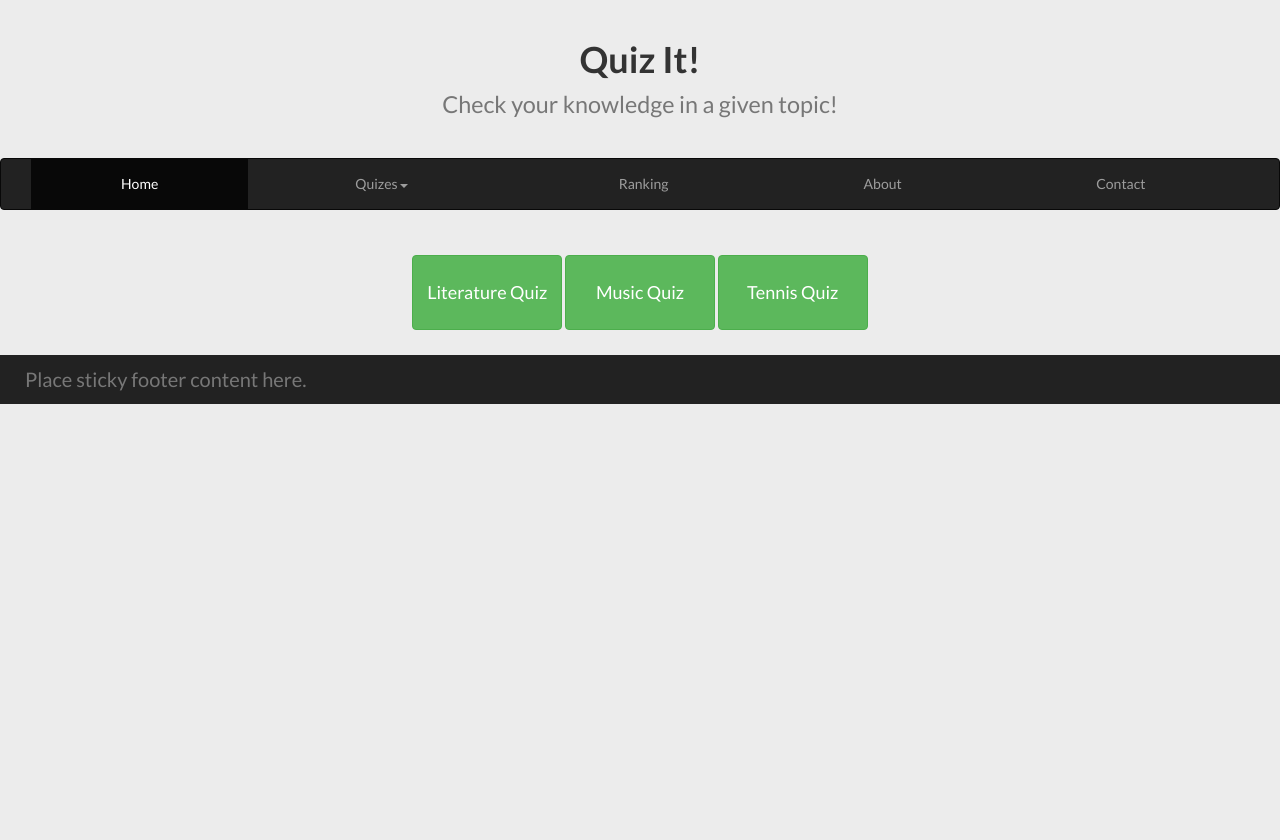
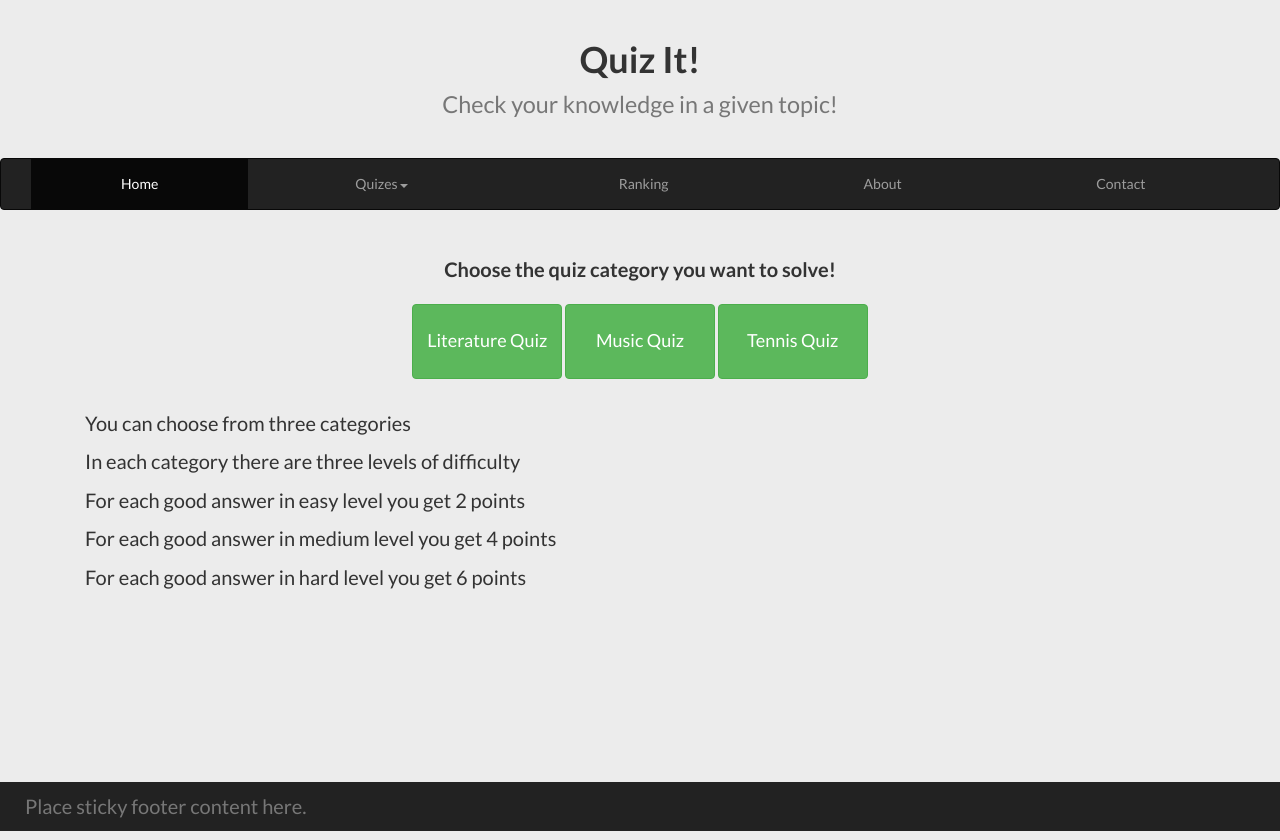
Before and after one commit to wojwarych/quizit, a Django app: page /home/quizes/ in a window 1280 px wide. Run offline with Django 3.2, Linux system fonts and the light colour scheme; some libraries are stand-ins or nearby versions.

Commit message:
changes in templates - added ahrefs mainly, new styles in stylesheet

```diff
--- a/home/static/home/css/style.css
+++ b/home/static/home/css/style.css
@@ -34,6 +37,14 @@
 		font-size: 20px;
 		padding-left: 10px;
 		padding-right: 10px;
+	}
+	.container > p {
+		text-align: justify;
+		padding-left: 15px;
+	}
+	.align-center > p {
+		text-align: center;
+		padding-bottom: 10px;
 	}
 	.navbar-nav {
 		margin: 0 auto;
--- a/home/templates/home/about.html
+++ b/home/templates/home/about.html
@@ -36,7 +36,7 @@
 	{% endblock %}
 
 	{% block content_div %}
-		<div class="container" title="About page content">
+		<div class="container" style="min-height:69%;">
 			<div class="main-content">
 				<p>Lorem ipsum dolor sit amet, consectetur adipiscing elit. Proin nibh augue, suscipit a, scelerisque sed, lacinia in, mi. Cras vel lorem. Etiam pellentesque aliquet tellus. Phasellus pharetra nulla ac diam. Quisque semper justo at risus. Donec venenatis, turpis vel hendrerit interdum, dui ligula ultricies purus, sed posuere libero dui id orci. Nam congue, pede vitae dapibus aliquet, elit magna vulputate arcu, vel tempus metus leo non est. Etiam sit amet lectus quis est congue mollis. Phasellus congue lacus eget neque. Phasellus ornare, ante vitae consectetuer consequat, purus sapien ultricies dolor, et mollis pede metus eget nisi. Praesent sodales velit quis augue. Cras suscipit, urna at aliquam rhoncus, urna quam viverra nisi, in interdum massa nibh nec erat.</p>
 			</div>
--- a/home/templates/home/contact.html
+++ b/home/templates/home/contact.html
@@ -40,7 +40,7 @@
 		<div class="container">
 			<div class="main-content">
 				<div class="contact-description">
-					<p>Are you interested in sending me some feedback? What you think of this page? What's your opinion? Any suggestions?</p><p>Feel free to send me an e-mail.</p><p>Check out also my <span style="font-weight:800;"><a target="_blank" href="https:\\github.com\wojwarych">github</a></span> account!</p>
+					<p>Are you interested in sending me some feedback? What you think of this page? What's your opinion? Any suggestions?</p><p>Feel free to send me an e-mail.</p><p>Check out also my <span style="font-weight:800;"><a target="_blank" href="https:\\github.com\wojwarych">GitHub</a></span> account!</p>
 				</div>
 			</div>
 			<div class="contact-form">
--- a/home/templates/home/index.html
+++ b/home/templates/home/index.html
@@ -53,7 +53,7 @@
 							<hr>
 						</div>
 						<div class="article-content">
-								{{ article.article }}
+								{{ article.art_snippet }}
 						</div>
 						<div class='read-more'>
 							<a href="{% url 'home:post' article.id %}">
--- a/home/templates/home/post.html
+++ b/home/templates/home/post.html
@@ -36,7 +36,7 @@
 	{% endblock %}
 
 	{% block content_div %}
-				<div class="container">
+				<div class="container" style="min-height:69%;">
 					<article>
 						<div class="article-header">
 							<div class="article-title">
@@ -50,7 +50,7 @@
 							<hr>
 						</div>
 						<div class="article-content">
-								{{ post.article }}
+							{{ post.article }}
 						</div>
 					</article>
 				</div>
--- a/home/templates/home/quiz_nav.html
+++ b/home/templates/home/quiz_nav.html
@@ -36,8 +36,11 @@
 	{% endblock %}
 
 	{% block content_div %}
-		<div class="container">
-			<div class="main-content">
+			<div class="main-content" style="min-height: 69%;">
+				<div class="container" style="padding-bottom:20px;">
+					<span class="align-center">
+						<p><b>Choose the quiz category you want to solve!</b></p>
+					</span>
 					<a href="{% url 'literature:levels' %}">
 						<button type="button" class="btn btn-success">
 							<span style="font-size: 18px;">Literature Quiz</span>
@@ -54,6 +57,13 @@
 						</button>
 					</a>
 				</div>
+				<div class="container" style="padding-top:10px;">
+					<p>You can choose from three categories</p>
+					<p>In each category there are three levels of difficulty</p>
+					<p>For each good answer in easy level you get 2 points</p>
+					<p>For each good answer in medium level you get 4 points</p>
+					<p>For each good answer in hard level you get 6 points</p>
+				</div>
 			</div>
 	{% endblock %}
 
```
Also changed, not shown: other parts of home/static/home/css/style.css (+30 -0 lines). Lines whose indentation alone changed are shown as unchanged.
